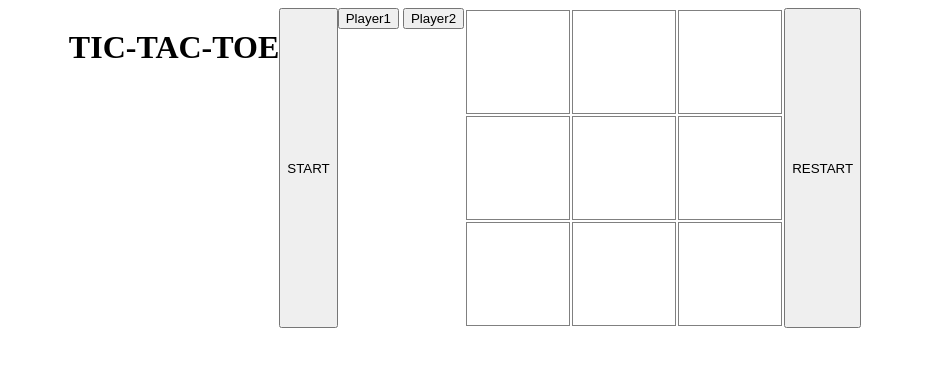
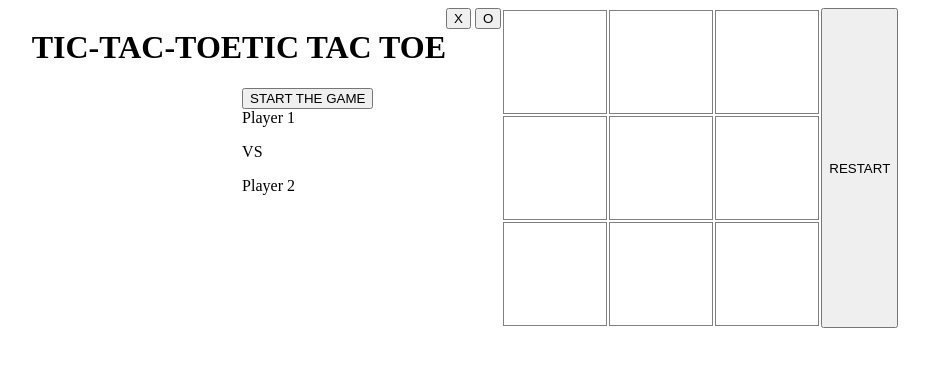
Before and after one commit to SirJohnSem/Tic-Tac-Toe, a plain HTML site: page index.html in a window 1280 px wide. Shown: the whole page, without its empty margins (175-1104 px from the left). Drawn offline with Linux system fonts and the light colour scheme.

Commit message:
add starter page

```diff
--- a/index.html
+++ b/index.html
@@ -8,10 +8,19 @@
 </head>
 <body>
     <h1>TIC-TAC-TOE</h1>
-    <button class = "startBtn">START</button>
+    <div class = "startPage">
+        <h1>TIC TAC TOE</h1>
+        <button class = "startBtn">START THE GAME</button>
+        <div class="welcomePlayersCards">
+            <div id = "welcomePlayer1">Player 1</div>
+            <p>VS</p>
+            <div id = "welcomePlayer2">Player 2</div>
+        </div>
+    </div>
+
     <div class = "playersBtn">
-        <button id="player1">Player1</button>
-        <button id="player2">Player2</button>
+        <button id="player1">X</button>
+        <button id="player2">O</button>
     </div>
 
     <table>
```
